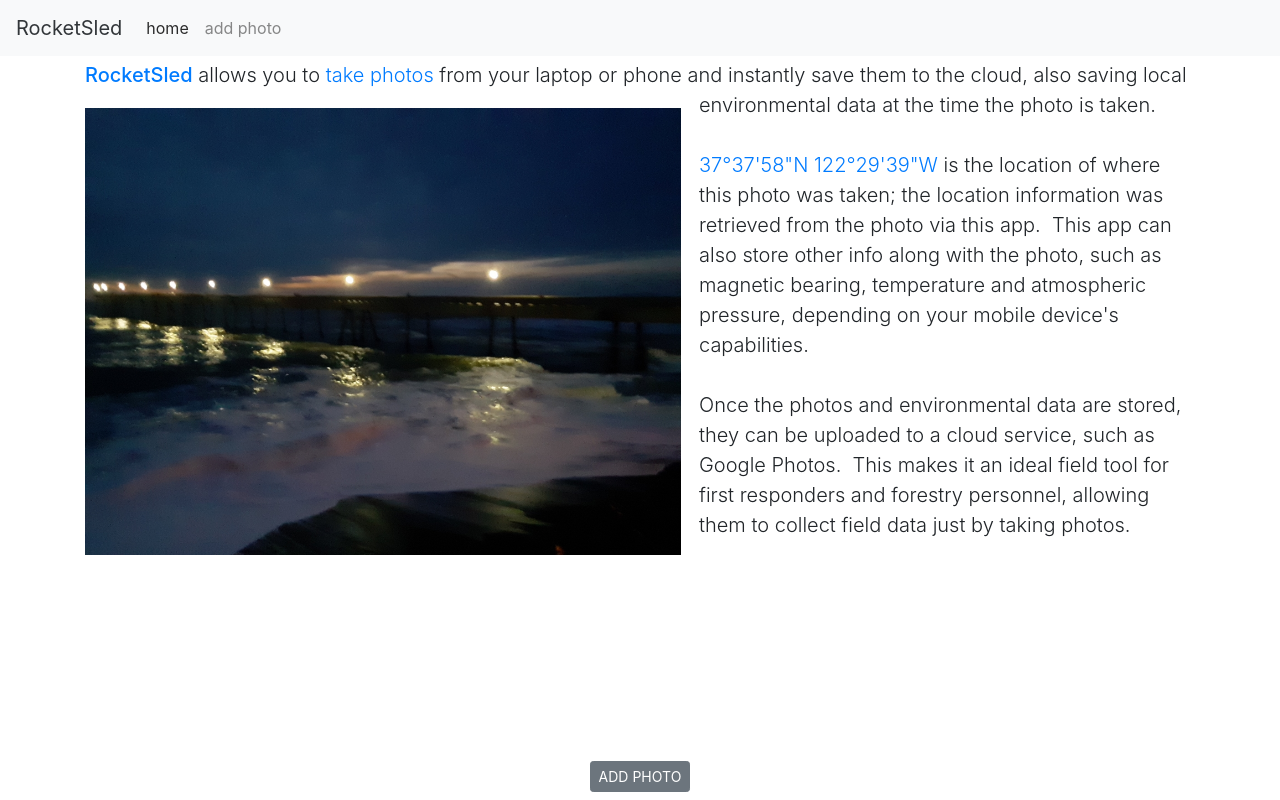
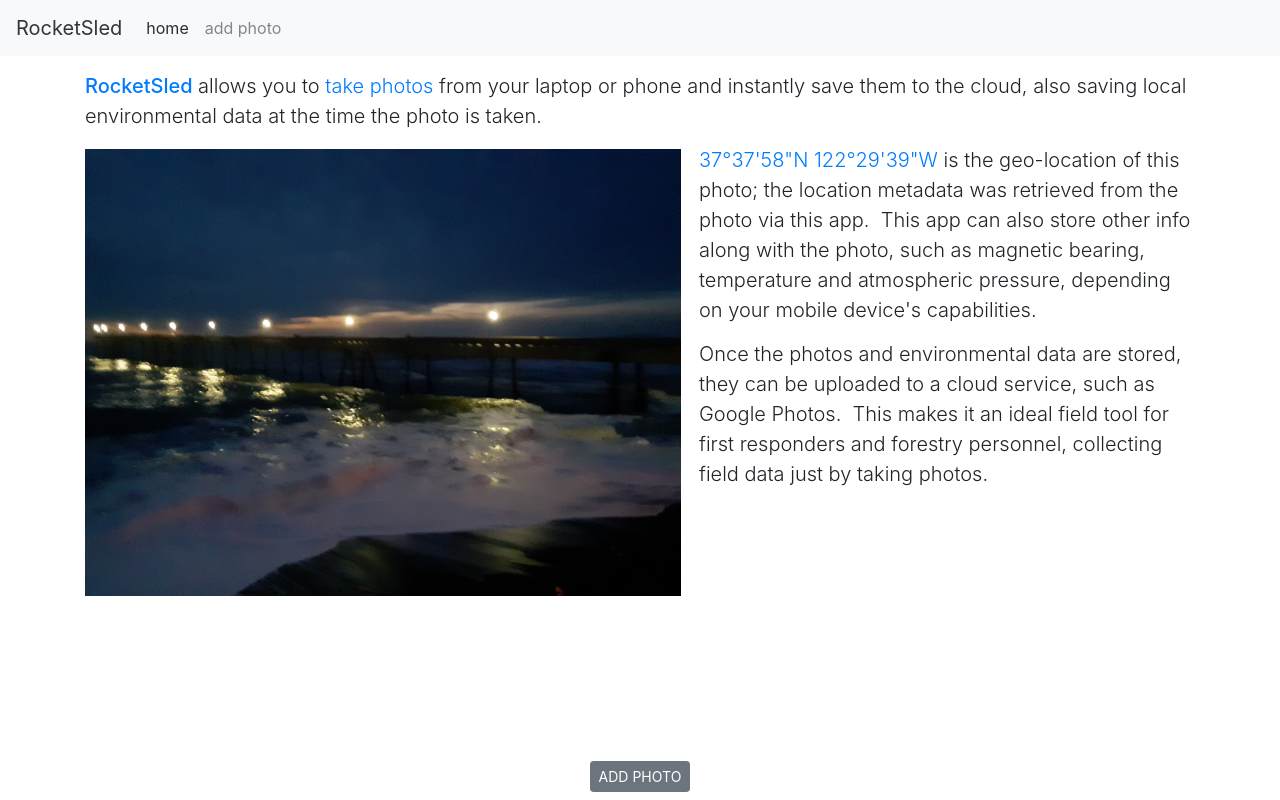
Before and after one commit to turing-mine/rocket-sled, a website: page templates/index.html in a window 1280 px wide. Drawn offline with Linux system fonts and the light colour scheme; files that its build step writes are made by us from their sources; files whose address does not match are found by name.

Commit message:
modifying paragraph styles

```diff
--- a/resources/css/themes/iot.css
+++ b/resources/css/themes/iot.css
@@ -15,7 +15,7 @@
 
 @media (max-width: 768px) {
     .splashImage {
-        border-radius: 11px;
+        border-radius: 9px;
     }
 }
 
@@ -186,3 +186,11 @@ button:focus {
 [data-metaphor="footer"] {
     margin-bottom: 8px;
 }
+
+[data-metaphor="quantum_paragraph"] {
+    margin-top: 14px;
+}
+
+[data-metaphor="quantum_paragraph"]:first-child {
+    margin-top: 11px;
+}
--- a/templates/index.html
+++ b/templates/index.html
@@ -116,7 +116,28 @@
         </nav>
 
         <div class="container" data-metaphor="summary">
-            <div data-metaphor="next_place" class="lead text-left"><span class="h5" data-metaphor="otherplace"><a data-host_ip="{{ip_addr}}" href="http://{{ip_addr}}:{{ip_port}}">RocketSled</a></span> allows you to <a href="/photonic">take photos</a> from your laptop or phone and instantly save them to the cloud, also saving local environmental data at the time the photo is taken.<img id="imgOut" class="splashImage" src="/assets/first-night-sm.jpg" data-metaphor="pier" /><br/><br/><a data-metaphor="location" href="" target="_blank"><span>lat</span> and <span>lon</span></a> is the location of where this photo was taken; the location information was retrieved from the photo via this app.&nbsp;&nbsp;This app can also store other info along with the photo, such as magnetic bearing, temperature and atmospheric pressure, depending on your mobile device's capabilities.<br/><br/>Once the photos and environmental data are stored, they can be uploaded to a cloud service, such as Google Photos.&nbsp;&nbsp;This makes it an ideal field tool for first responders and forestry personnel, allowing them to collect field data just by taking photos.<!-- <br/><br/>RocketSled is based on Node.js, and uses BootStrap for a mobile-first user experience.&nbsp;RocketSled also uses _underscore.js, and a few other modules with a relatively flat dependency tree structure.--><br/><br/><br/></div>
+            <div data-metaphor="next_place" class="lead text-left">
+                <div data-metaphor="quantum_paragraph">
+                    <span class="h5" data-metaphor="otherplace">
+                        <a data-host_ip="{{ip_addr}}" href="http://{{ip_addr}}:{{ip_port}}">RocketSled</a>
+                    </span>
+                    allows you to
+                    <a href="/photonic">take photos</a>
+                    from your laptop or phone and instantly save them to the cloud, also saving local environmental data at the time the photo is taken.
+                </div>
+                <img id="imgOut" class="splashImage" src="/assets/first-night-sm.jpg" data-metaphor="pier" />
+                <div data-metaphor="quantum_paragraph">
+                    <a data-metaphor="location" href="" target="_blank">
+                        <span>lat</span>
+                        and
+                        <span>lon</span>
+                    </a>
+                    is the geo-location of this photo; the location metadata was retrieved from the photo via this app.&nbsp;&nbsp;This app can also store other info along with the photo, such as magnetic bearing, temperature and atmospheric pressure, depending on your mobile device's capabilities.
+                </div>
+                <div data-metaphor="quantum_paragraph">
+                    Once the photos and environmental data are stored, they can be uploaded to a cloud service, such as Google Photos.&nbsp;&nbsp;This makes it an ideal field tool for first responders and forestry personnel, collecting field data just by taking photos.
+                </div>
+            </div>
         </div>
 
         <div class="container fixed-bottom text-center" data-metaphor="footer">
```
